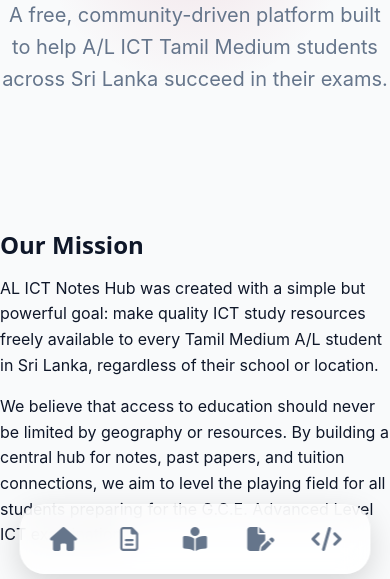
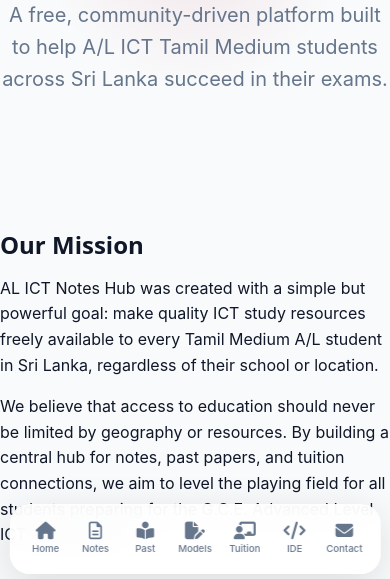
Before and after one commit to Paul-Rajeevan-Nimalarajah/AL-ICT, a website: page website/about.html in a window 390 px wide. Shown: the part 250-829 px from the top of the page. Drawn offline with Linux system fonts and the light colour scheme.

Commit message:
fix: ensure bottom navigation is visible on all screens and includes Tuition/Contact

```diff
--- a/website/about.html
+++ b/website/about.html
@@ -150,6 +150,7 @@
   </footer>
 
   <script src="js/app.js"></script>
+
   <!-- Bottom Navigation Shortcuts -->
   <nav class="bottom-nav">
     <a href="./" class="nav-item" id="nav-home">
@@ -168,10 +169,18 @@
       <i class="fa-solid fa-file-pen"></i>
       <span>Models</span>
     </a>
+    <a href="/tuition" class="nav-item" id="nav-tuition">
+      <i class="fa-solid fa-chalkboard-user"></i>
+      <span>Tuition</span>
+    </a>
     <a href="/online-ide" class="nav-item" id="nav-ide">
       <i class="fa-solid fa-code"></i>
       <span>IDE</span>
     </a>
+    <a href="/contact" class="nav-item" id="nav-contact">
+      <i class="fa-solid fa-envelope"></i>
+      <span>Contact</span>
+    </a>
   </nav>
 </body>
 </html>
--- a/website/css/bottom-nav.css
+++ b/website/css/bottom-nav.css
@@ -8,30 +8,24 @@
     bottom: 20px;
     left: 50%;
     transform: translateX(-50%);
-    width: 90%;
-    max-width: 500px;
+    width: 95%;
+    max-width: 650px;
     height: 70px;
-    background: rgba(255, 255, 255, 0.85);
+    background: rgba(255, 255, 255, 0.92);
     backdrop-filter: blur(15px);
     -webkit-backdrop-filter: blur(15px);
-    border: 1px solid rgba(255, 255, 255, 0.3);
-    border-radius: 25px;
-    display: none; /* Hidden by default on desktop */
+    border: 1px solid rgba(255, 255, 255, 0.4);
+    border-radius: 20px;
+    display: flex; /* Always show */
     justify-content: space-around;
     align-items: center;
-    box-shadow: 0 10px 30px rgba(0, 0, 0, 0.15);
+    box-shadow: 0 10px 40px rgba(0, 0, 0, 0.12);
     z-index: 9999;
     padding: 0 10px;
 }
 
-@media (max-width: 768px) {
-    .bottom-nav {
-        display: flex;
-    }
-    /* Add padding to footer so it's not covered */
-    body {
-        padding-bottom: 100px;
-    }
+body {
+    padding-bottom: 100px;
 }
 
 .nav-item {
@@ -41,16 +35,18 @@
     justify-content: center;
     color: var(--text-muted);
     text-decoration: none;
-    font-size: 0.65rem;
-    font-weight: 600;
-    gap: 4px;
+    font-size: 0.6rem;
+    font-weight: 500;
+    gap: 2px;
     flex: 1;
     transition: all 0.2s ease;
     -webkit-tap-highlight-color: transparent;
+    min-width: 0;
+    text-align: center;
 }
 
 .nav-item i {
-    font-size: 1.25rem;
+    font-size: 1.1rem;
     transition: transform 0.2s ease;
 }
 
@@ -59,20 +55,18 @@
 }
 
 .nav-item.active i {
-    transform: translateY(-4px);
-    text-shadow: 0 4px 8px rgba(141, 21, 58, 0.2);
+    transform: translateY(-2px);
+    text-shadow: 0 2px 5px rgba(141, 21, 58, 0.1);
 }
 
-.nav-item:active i {
-    transform: scale(0.9);
-}
-
-/* Label management for space */
-@media (max-width: 400px) {
+@media (max-width: 380px) {
     .nav-item span {
         display: none;
     }
     .nav-item i {
-        font-size: 1.5rem;
+        font-size: 1.3rem;
+    }
+    .bottom-nav {
+        height: 55px;
     }
 }
--- a/website/js/app.js
+++ b/website/js/app.js
@@ -91,8 +91,12 @@
       '/past-papers.html': 'nav-past',
       '/model-papers': 'nav-model',
       '/model-papers.html': 'nav-model',
+      '/tuition': 'nav-tuition',
+      '/tuition.html': 'nav-tuition',
       '/online-ide': 'nav-ide',
-      '/online-ide.html': 'nav-ide'
+      '/online-ide.html': 'nav-ide',
+      '/contact': 'nav-contact',
+      '/contact.html': 'nav-contact'
     };
 
     const activeId = navItems[path];
```
Also changed, not shown: website/contact.html (+9 -0 lines), website/index.html (+8 -0 lines), website/model-papers.html (+9 -0 lines), website/notes.html (+9 -0 lines), website/online-ide.html (+9 -0 lines), website/past-papers.html (+9 -0 lines), website/privacy.html (+9 -0 lines), website/terms.html (+9 -0 lines), website/tuition.html (+9 -0 lines).
